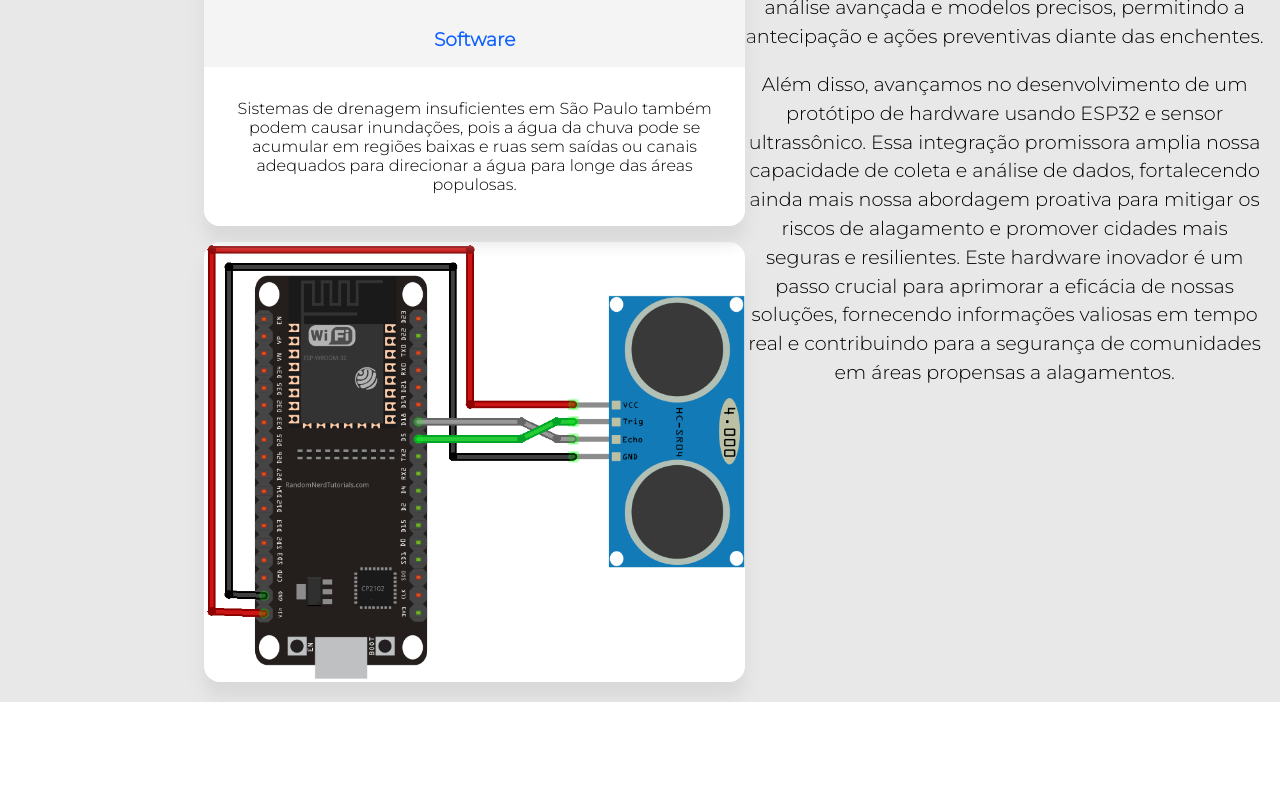
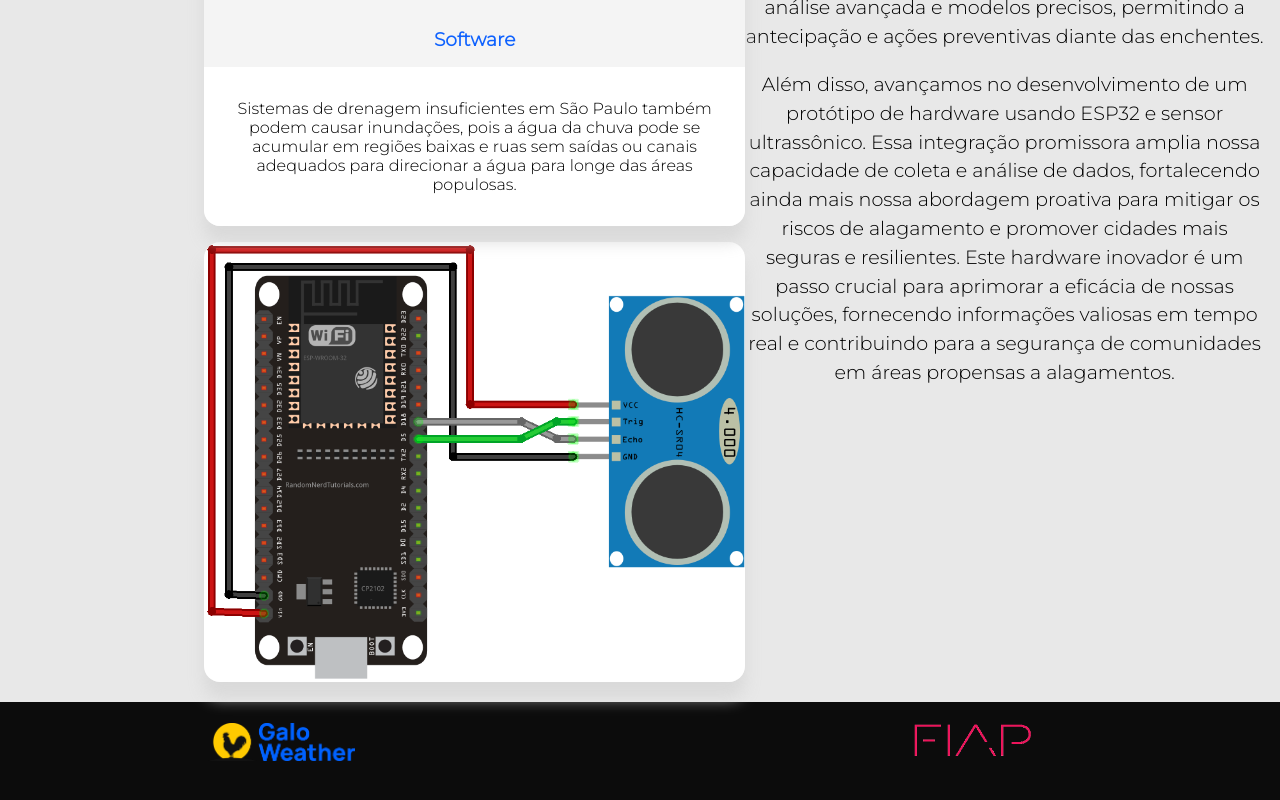
Before and after one commit to Galo-Weather/Sp3-WebDevHtml, a React (Create React App) app: page / in a window 1280 px wide. Shown: the part 3008-3808 px from the top of the page. Before the commit the page ends 3710 px from the top, so only its background shows below. Built offline with nearby package versions, Linux system fonts and the light colour scheme.

Commit message:
Footer feito

```diff
--- a/src/App.js
+++ b/src/App.js
@@ -5,6 +5,7 @@ import Causa from './components/Causa';
 import Solucao from './components/Solucao';
 import AboutUs from './components/AboutUs';
 // import Contato from './components/Contato';
+import Footer from './components/Footer';
 
 function App() {
   return (
@@ -16,6 +17,7 @@ function App() {
       <Solucao/>
       {/* <AboutUs/> */}
       {/* <Contato/> */}
+      <Footer/>
     </div>
   );
 }
--- /dev/null
+++ b/src/components/Footer/index.js
@@ -0,0 +1,48 @@
+import styled from "styled-components";
+import React from 'react';
+import { Element } from "react-scroll";
+import logo from '../../imgs/galoBanner.png'
+import fiap from '../../imgs/FiapLogo.png'
+
+const FooterContainer = styled.div`
+    width: auto;
+    height: 13vh;
+    margin: 0 auto;
+    background-color: #0c0c0c;
+`
+const FooterContent = styled.div`
+    position: relative;
+    display: flex;
+    justify-content: space-between;
+    padding-left: 13em;
+    padding-right: 13em;
+    align-items: center;
+    img:nth-child(1) {
+        width: 17%;
+        height: 17%;
+    }
+    img:nth-child(2) {
+        width: 23%;
+        height: 23%;
+    }
+`
+
+
+function Footer(){
+    return(
+        <Element name="Footer">
+            <FooterContainer>
+                <FooterContent>
+                    <img
+                        src={logo}
+                        alt="GaloIcon"></img>
+                    <img
+                        src={fiap}
+                        alt="FiapLogo"></img>
+                </FooterContent>
+            </FooterContainer>
+        </Element>
+    )
+}
+
+export default Footer
```
Also changed, not shown: src/imgs/FiapLogo.png (added).
